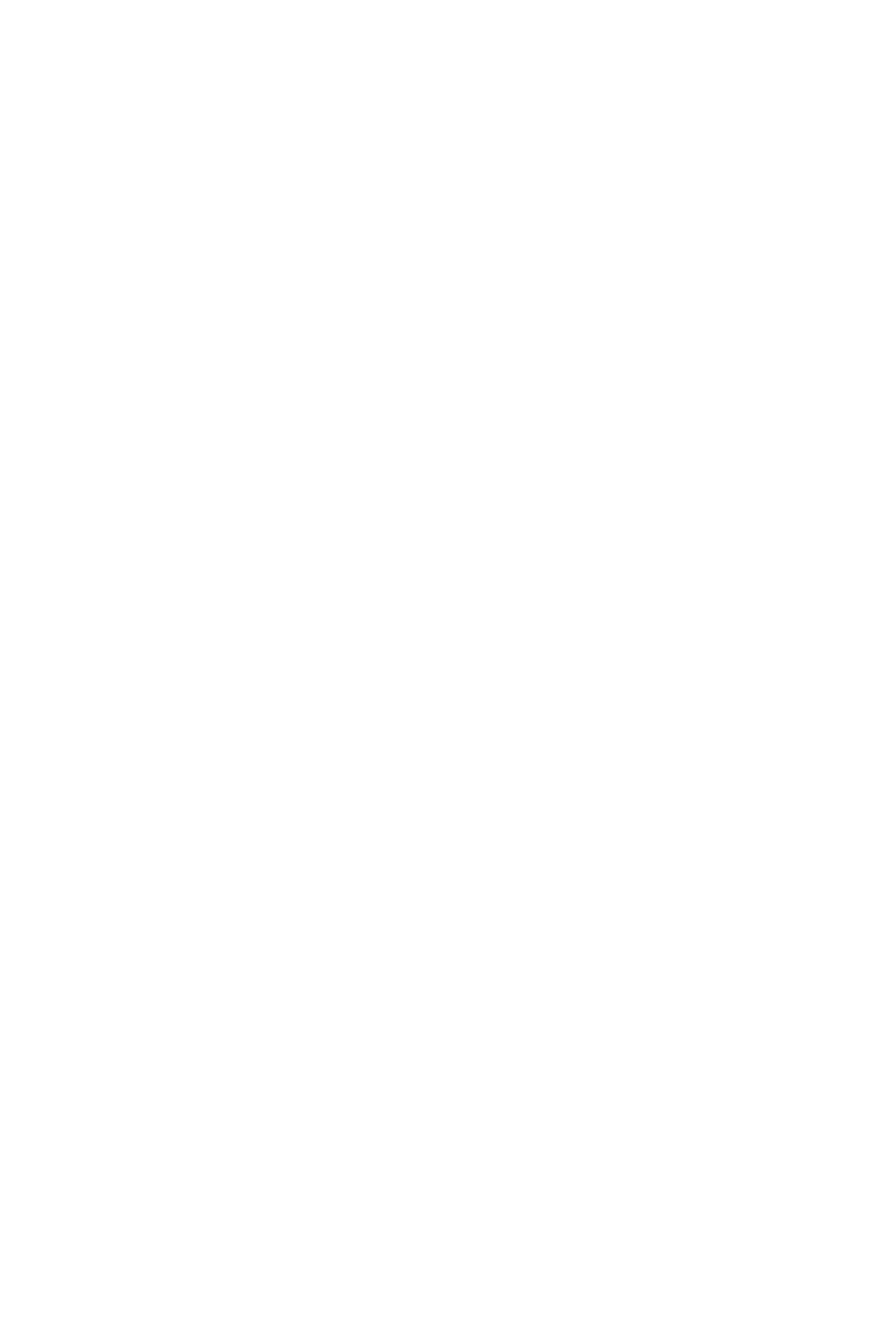
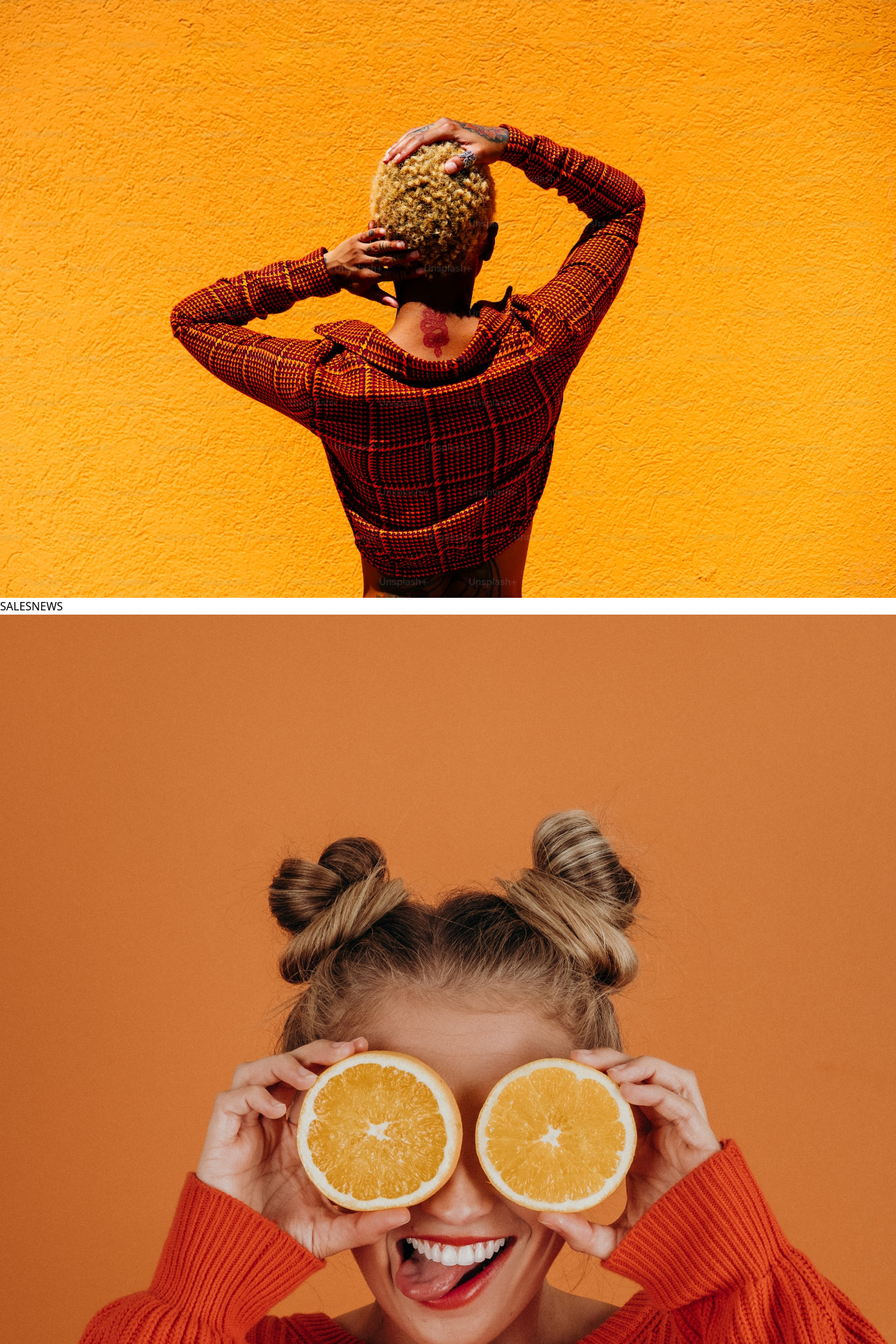
Before and after one commit to Slimslamen/Konify, a React (Vite) app: page / in a window 1280 px wide. Shown: the top 1920 px of the page at 70% size. Before the commit the page ends 800 px from the top, so only its background shows below. Built offline with nearby package versions, Linux system fonts and the light colour scheme.

Commit message:
icon install

```diff
--- a/package.json
+++ b/package.json
@@ -14,6 +14,7 @@
     "react-dom": "^18.2.0"
   },
   "devDependencies": {
+    "@iconify/react": "^4.1.1",
     "@types/react": "^18.2.43",
     "@types/react-dom": "^18.2.17",
     "@vitejs/plugin-react": "^4.2.1",
--- a/src/Firstpagefolder/FirstPage.jsx
+++ b/src/Firstpagefolder/FirstPage.jsx
@@ -1,12 +1,12 @@
-
+import React from "react"
+import MainSection from "./MainSection"
 
 
 function FirstPage (){
-
-
     return(
         <>
 
+            <MainSection />
 
         </>
     )
--- a/src/Firstpagefolder/MainSection.jsx
+++ b/src/Firstpagefolder/MainSection.jsx
@@ -1,12 +1,21 @@
-
+import React from "react"
+import { Icon } from '@iconify/react';
 
 function MainSection (){
 
     return(
-        <>
-
-
-        </>
+        <main className="flex justify-center items-center">
+            <section>
+                <img src="src/images/heroimg.png" alt="Girl with orange shirt touching her hair" />
+            </section>
+                <button>SALES</button>
+                <button>NEWS</button>
+            <section>
+                <img src="src/images/Sales.jpg" alt="Girl with orange sweater and 2 oranges infront of her eyes" />
+                <img src="src/images/News.jpg" alt="Guy with a dark T-shirt laying down on a carpet" />
+            </section>
+            <Icon icon="mingcute:up-fill" />
+        </main>
     )
 }
 
```
Also changed, not shown: 1 other file (tests, documents, lock files or other folders).
